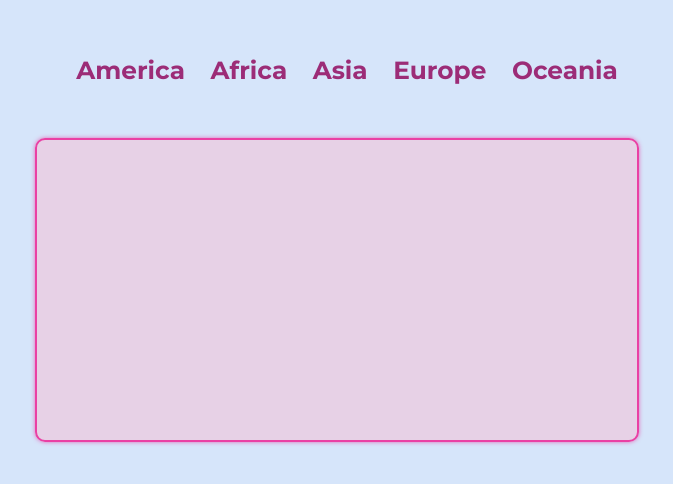
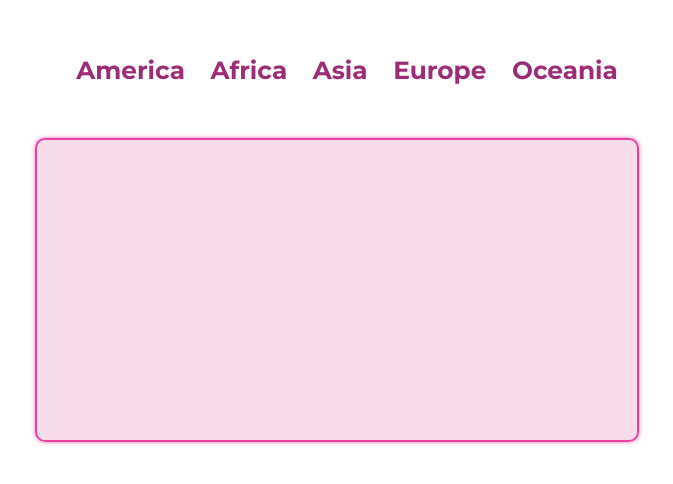
Before and after one commit to Blingoose/world-population, a plain HTML site: page index.html in a window 1280 px wide. Shown: the whole page, without its empty margins (285-958 px from the left). Drawn offline with nearby package versions, Linux system fonts and the light colour scheme; no server answers.

Commit message:
minor change

```diff
--- a/assets/style.css
+++ b/assets/style.css
@@ -32,11 +32,9 @@ input {
 body {
   height: 100vh;
   width: 100vw;
-  background-color: #d6e5fa;
 }
 
 main {
-  background-color: #d6e5fa;
   display: flex;
   flex-direction: column;
   justify-content: space-center;
```
